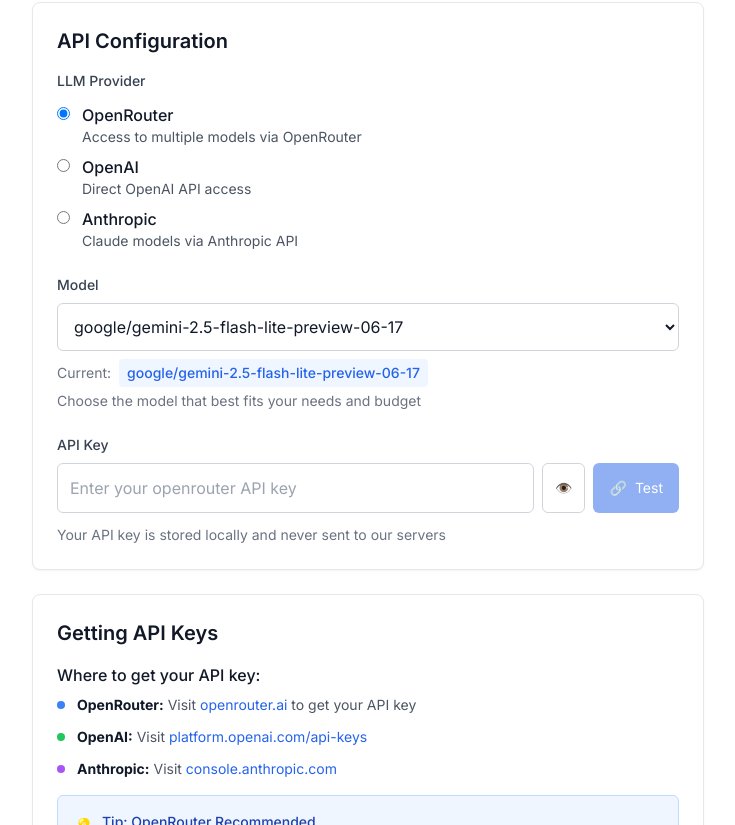
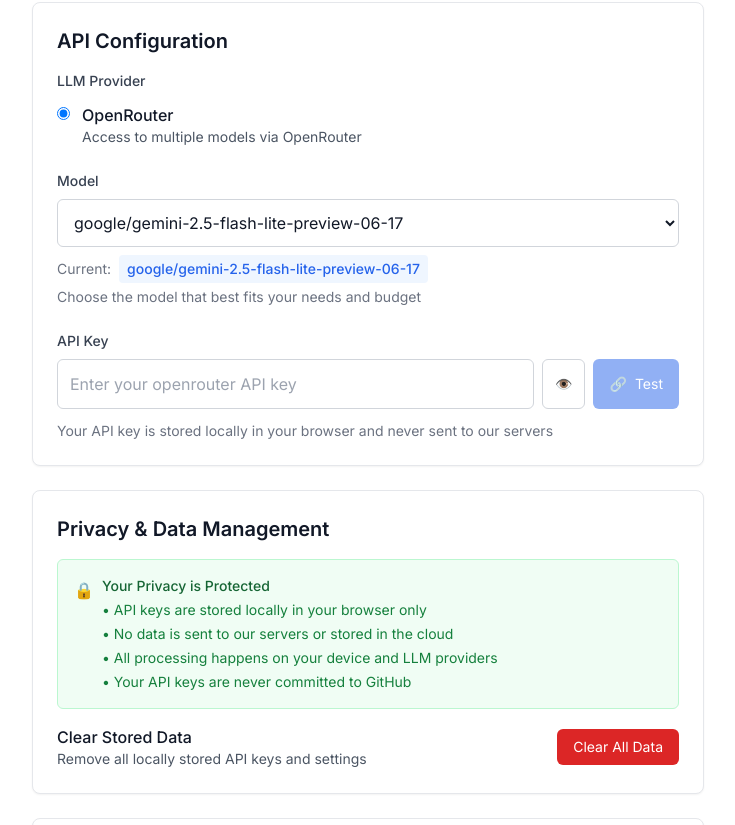
Before and after one commit to xcsnowcity/comicLLM, a Next.js app in the folder frontend/: page /settings in a window 1280 px wide. Shown: the part 235-1060 px from the top of the page, without its empty margins (272-1007 px from the left). Built offline with nearby package versions, Linux system fonts and the light colour scheme.

Commit message:
feat: Add secure localStorage utility for API key persistence

```diff
--- a/frontend/src/app/settings/page.tsx
+++ b/frontend/src/app/settings/page.tsx
@@ -2,6 +2,7 @@
 
 import { useState } from 'react';
 import { useAppStore } from '@/lib/store';
+import { secureStorage } from '@/lib/storage';
 import Link from 'next/link';
 
 export default function Settings() {
@@ -19,22 +20,33 @@
   const [showApiKey, setShowApiKey] = useState(false);
   const [showApiKeyInput, setShowApiKeyInput] = useState(false);
 
+  const handleClearData = () => {
+    if (confirm('Are you sure you want to clear all stored data including API keys?')) {
+      secureStorage.clearAll();
+      setApiKey('');
+      setApiProvider('openrouter');
+      setApiModel('google/gemini-2.5-flash-lite-preview-06-17');
+      alert('All data cleared successfully!');
+    }
+  };
+
   const providerOptions = [
     {
       value: 'openrouter',
       label: 'OpenRouter',
       description: 'Access to multiple models via OpenRouter'
-    },
-    {
-      value: 'openai',
-      label: 'OpenAI',
-      description: 'Direct OpenAI API access'
-    },
-    {
-      value: 'anthropic',
-      label: 'Anthropic',
-      description: 'Claude models via Anthropic API'
     }
+    // Temporarily disabled - focus on OpenRouter for now
+    // {
+    //   value: 'openai',
+    //   label: 'OpenAI',
+    //   description: 'Direct OpenAI API access'
+    // },
+    // {
+    //   value: 'anthropic',
+    //   label: 'Anthropic',
+    //   description: 'Claude models via Anthropic API'
+    // }
   ];
 
   const modelOptions = {
@@ -200,9 +212,48 @@
                 )}
 
                 <p className="text-sm text-gray-500 dark:text-gray-400">
-                  Your API key is stored locally and never sent to our servers
+                  Your API key is stored locally in your browser and never sent to our servers
                 </p>
               </div>
+            </div>
+          </div>
+        </div>
+
+        {/* Privacy & Data Management */}
+        <div className="bg-white dark:bg-gray-800 rounded-lg shadow-sm border border-gray-200 dark:border-gray-700 p-6 mb-6">
+          <h2 className="text-xl font-semibold mb-4 text-gray-900 dark:text-white">Privacy & Data Management</h2>
+
+          <div className="space-y-4">
+            <div className="bg-green-50 dark:bg-green-900/20 border border-green-200 dark:border-green-800 rounded-md p-4">
+              <div className="flex items-start gap-2">
+                <span className="text-green-600 dark:text-green-400 mt-0.5">🔒</span>
+                <div>
+                  <p className="text-sm font-medium text-green-800 dark:text-green-200">
+                    Your Privacy is Protected
+                  </p>
+                  <ul className="text-sm text-green-700 dark:text-green-300 mt-1 space-y-1">
+                    <li>• API keys are stored locally in your browser only</li>
+                    <li>• No data is sent to our servers or stored in the cloud</li>
+                    <li>• All processing happens on your device and LLM providers</li>
+                    <li>• Your API keys are never committed to GitHub</li>
+                  </ul>
+                </div>
+              </div>
+            </div>
+
+            <div className="flex items-center justify-between">
+              <div>
+                <h3 className="font-medium text-gray-900 dark:text-white">Clear Stored Data</h3>
+                <p className="text-sm text-gray-600 dark:text-gray-400">
+                  Remove all locally stored API keys and settings
+                </p>
+              </div>
+              <button
+                onClick={handleClearData}
+                className="px-4 py-2 text-sm bg-red-600 text-white rounded-md hover:bg-red-700 transition-colors"
+              >
+                Clear All Data
+              </button>
             </div>
           </div>
         </div>
@@ -213,33 +264,27 @@
 
           <div className="space-y-4">
             <div>
-              <h3 className="font-medium mb-2 text-gray-900 dark:text-white">Where to get your API key:</h3>
+              <h3 className="font-medium mb-2 text-gray-900 dark:text-white">Get your OpenRouter API key:</h3>
               <div className="space-y-3">
                 <div className="flex items-center gap-3">
                   <span className="w-2 h-2 bg-blue-500 rounded-full"></span>
                   <span className="text-sm text-gray-600 dark:text-gray-400">
-                    <strong className="text-gray-900 dark:text-white">OpenRouter:</strong> Visit{' '}
+                    Visit{' '}
                     <a href="https://openrouter.ai" target="_blank" rel="noopener noreferrer" className="text-blue-600 dark:text-blue-400 hover:underline">
                       openrouter.ai
-                    </a>{' '}to get your API key
+                    </a>{' '}to create an account and get your API key
                   </span>
                 </div>
                 <div className="flex items-center gap-3">
                   <span className="w-2 h-2 bg-green-500 rounded-full"></span>
                   <span className="text-sm text-gray-600 dark:text-gray-400">
-                    <strong className="text-gray-900 dark:text-white">OpenAI:</strong> Visit{' '}
-                    <a href="https://platform.openai.com/api-keys" target="_blank" rel="noopener noreferrer" className="text-blue-600 dark:text-blue-400 hover:underline">
-                      platform.openai.com/api-keys
-                    </a>
+                    Go to "Keys" section in your dashboard
                   </span>
                 </div>
                 <div className="flex items-center gap-3">
                   <span className="w-2 h-2 bg-purple-500 rounded-full"></span>
                   <span className="text-sm text-gray-600 dark:text-gray-400">
-                    <strong className="text-gray-900 dark:text-white">Anthropic:</strong> Visit{' '}
-                    <a href="https://console.anthropic.com" target="_blank" rel="noopener noreferrer" className="text-blue-600 dark:text-blue-400 hover:underline">
-                      console.anthropic.com
-                    </a>
+                    Create a new API key and copy it
                   </span>
                 </div>
               </div>
--- /dev/null
+++ b/frontend/src/lib/storage.ts
@@ -0,0 +1,73 @@
+// Local storage utilities for sensitive data
+// This ensures API keys are stored locally and never uploaded to GitHub
+
+const STORAGE_KEYS = {
+  API_KEY: 'comicllm_api_key',
+  API_PROVIDER: 'comicllm_api_provider',
+  API_MODEL: 'comicllm_api_model',
+} as const;
+
+export const secureStorage = {
+  // Save API key to localStorage
+  saveApiKey: (key: string): void => {
+    if (typeof window !== 'undefined') {
+      localStorage.setItem(STORAGE_KEYS.API_KEY, key);
+    }
+  },
+
+  // Get API key from localStorage
+  getApiKey: (): string => {
+    if (typeof window !== 'undefined') {
+      return localStorage.getItem(STORAGE_KEYS.API_KEY) || '';
+    }
+    return '';
+  },
+
+  // Save API provider
+  saveApiProvider: (provider: string): void => {
+    if (typeof window !== 'undefined') {
+      localStorage.setItem(STORAGE_KEYS.API_PROVIDER, provider);
+    }
+  },
+
+  // Get API provider
+  getApiProvider: (): string => {
+    if (typeof window !== 'undefined') {
+      return localStorage.getItem(STORAGE_KEYS.API_PROVIDER) || 'openrouter';
+    }
+    return 'openrouter';
+  },
+
+  // Save API model
+  saveApiModel: (model: string): void => {
+    if (typeof window !== 'undefined') {
+      localStorage.setItem(STORAGE_KEYS.API_MODEL, model);
+    }
+  },
+
+  // Get API model
+  getApiModel: (): string => {
+    if (typeof window !== 'undefined') {
+      return localStorage.getItem(STORAGE_KEYS.API_MODEL) || 'google/gemini-2.5-flash-lite-preview-06-17';
+    }
+    return 'google/gemini-2.5-flash-lite-preview-06-17';
+  },
+
+  // Clear all stored data
+  clearAll: (): void => {
+    if (typeof window !== 'undefined') {
+      Object.values(STORAGE_KEYS).forEach(key => {
+        localStorage.removeItem(key);
+      });
+    }
+  }
+};
+
+// Initialize store with persisted values
+export const getInitialStoreValues = () => {
+  return {
+    apiKey: secureStorage.getApiKey(),
+    apiProvider: secureStorage.getApiProvider() as 'openrouter' | 'openai' | 'anthropic',
+    apiModel: secureStorage.getApiModel(),
+  };
+};
--- a/frontend/src/lib/store.ts
+++ b/frontend/src/lib/store.ts
@@ -1,5 +1,6 @@
 import { create } from 'zustand';
 import axios from 'axios';
+import { secureStorage, getInitialStoreValues } from './storage';
 
 interface ComicText {
   sequence: number;
@@ -52,15 +53,19 @@
   testApiConnection: () => Promise<{ success: boolean; message: string }>;
 }
 
-export const useAppStore = create<AppState>((set, get) => ({
+export const useAppStore = create<AppState>((set, get) => {
+  // Get initial values from localStorage
+  const initialValues = getInitialStoreValues();
+
+  return {
     // Initial state
     isProcessing: false,
     currentFile: null,
     currentResult: null,
     error: null,
-  apiProvider: 'openrouter',
-  apiModel: 'google/gemini-2.5-flash-lite-preview-06-17',
-  apiKey: '',
+    apiProvider: initialValues.apiProvider,
+    apiModel: initialValues.apiModel,
+    apiKey: initialValues.apiKey,
     isTestingApi: false,
     apiTestResult: null,
 
@@ -69,9 +74,18 @@
     setCurrentFile: (file) => set({ currentFile: file }),
     setCurrentResult: (result) => set({ currentResult: result }),
     setError: (error) => set({ error }),
-  setApiProvider: (provider) => set({ apiProvider: provider }),
-  setApiModel: (model) => set({ apiModel: model }),
-  setApiKey: (key) => set({ apiKey: key }),
+    setApiProvider: (provider) => {
+      set({ apiProvider: provider });
+      secureStorage.saveApiProvider(provider);
+    },
+    setApiModel: (model) => {
+      set({ apiModel: model });
+      secureStorage.saveApiModel(model);
+    },
+    setApiKey: (key) => {
+      set({ apiKey: key });
+      secureStorage.saveApiKey(key);
+    },
     setIsTestingApi: (testing) => set({ isTestingApi: testing }),
     setApiTestResult: (result) => set({ apiTestResult: result }),
 
@@ -136,4 +150,5 @@
       setIsTestingApi(false);
     }
   }
-}));
+  };
+});
```
Lines whose indentation alone changed are shown as unchanged.
